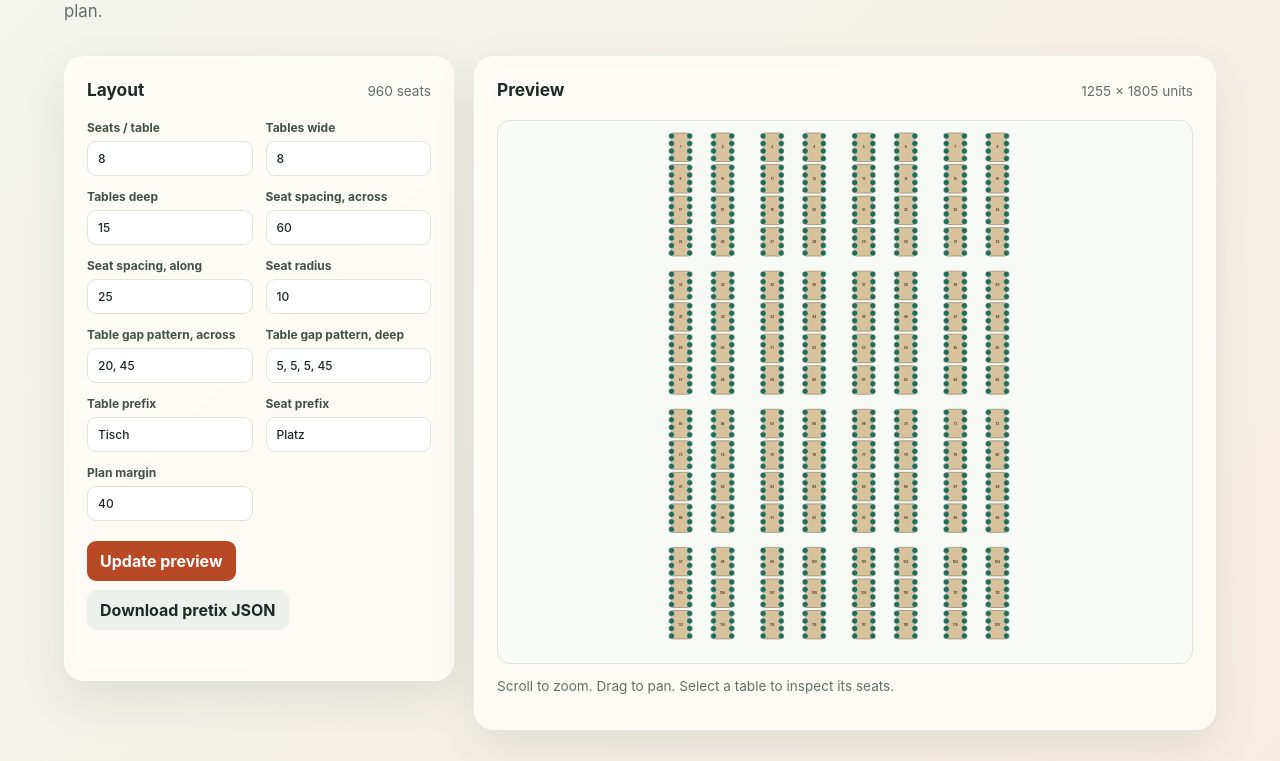
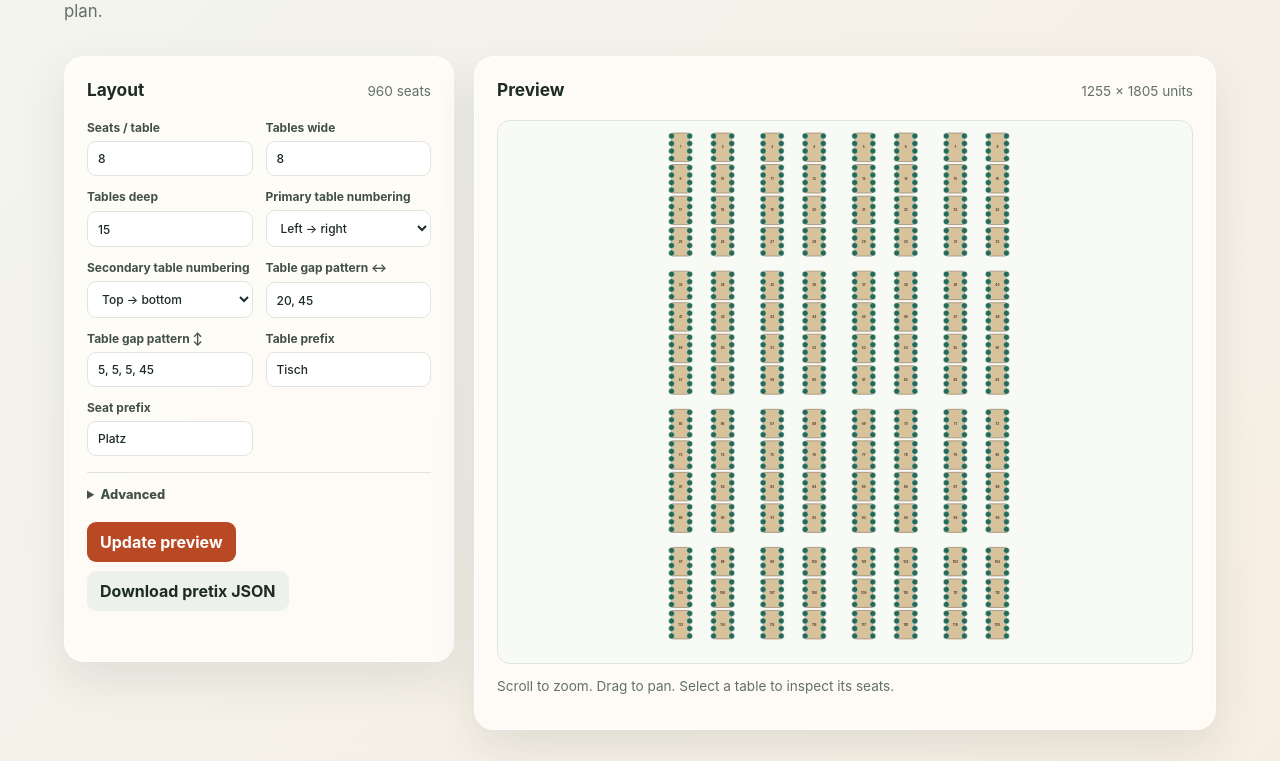
Before and after one commit to michaelkrebs94/pretix-seating-beer-benches, a FastAPI app: page / in a window 1280 px wide. Shown: the part 272-1033 px from the top of the page. Run offline with FastAPI, Linux system fonts and the light colour scheme.

Commit message:
Add configurable table numbering controls

```diff
--- a/app/main.py
+++ b/app/main.py
@@ -1,6 +1,7 @@
 from __future__ import annotations
 
 from pathlib import Path
+from typing import Literal
 from fastapi import FastAPI, HTTPException
 from fastapi.responses import HTMLResponse
 from fastapi.staticfiles import StaticFiles
@@ -28,6 +29,8 @@ class SeatingRequest(BaseModel):
     table_name: str = Field(default="Tisch", min_length=1, max_length=80)
     seat_name: str = Field(default="Platz", min_length=1, max_length=80)
     margin: int = Field(default=40, ge=0)
+    primary_numbering: Literal["left-to-right", "right-to-left", "top-to-bottom", "bottom-to-top"] = "left-to-right"
+    secondary_numbering: Literal["left-to-right", "right-to-left", "top-to-bottom", "bottom-to-top"] = "top-to-bottom"
 
     @field_validator("seats_per_table")
     @classmethod
@@ -41,6 +44,15 @@ class SeatingRequest(BaseModel):
     def gaps_must_not_be_empty_or_negative(cls, value: list[int]) -> list[int]:
         if not value or any(gap < 0 for gap in value):
             raise ValueError("must contain non-negative values")
+        return value
+
+    @field_validator("secondary_numbering")
+    @classmethod
+    def numbering_directions_must_be_perpendicular(cls, value: str, info) -> str:
+        primary_is_horizontal = info.data.get("primary_numbering") in {"left-to-right", "right-to-left"}
+        secondary_is_horizontal = value in {"left-to-right", "right-to-left"}
+        if primary_is_horizontal == secondary_is_horizontal:
+            raise ValueError("must be perpendicular to the primary table numbering direction")
         return value
 
     def as_config(self) -> SeatingConfig:
--- a/app/static/app.css
+++ b/app/static/app.css
@@ -13,8 +13,11 @@ h2 { margin:0; font-size:1.08rem; }
 .panel-title span,.hint { color:var(--muted); font-size:.85rem; }
 .grid { display:grid; grid-template-columns:repeat(2,minmax(0,1fr)); gap:13px; }
 label { color:#425148; display:grid; gap:6px; font-size:.75rem; font-weight:700; }
-input { width:100%; min-width:0; color:var(--ink); background:#fff; border:1px solid var(--line); border-radius:9px; padding:9px 10px; font:inherit; font-weight:500; }
-input:focus { border-color:var(--accent); outline:3px solid #b8492420; }
+input,select { width:100%; min-width:0; color:var(--ink); background:#fff; border:1px solid var(--line); border-radius:9px; padding:9px 10px; font:inherit; font-weight:500; }
+input:focus,select:focus { border-color:var(--accent); outline:3px solid #b8492420; }
+.advanced { margin-top:16px; border-top:1px solid var(--line); padding-top:14px; }
+.advanced summary { cursor:pointer; color:#425148; font-size:.8rem; font-weight:800; }
+.advanced-grid { margin-top:14px; }
 .actions { display:flex; flex-wrap:wrap; gap:9px; margin-top:20px; }
 button { border:0; border-radius:9px; background:var(--accent); color:white; cursor:pointer; font:inherit; font-weight:750; padding:10px 13px; }
 button.secondary { background:#edf1eb; color:var(--ink); }
--- a/app/static/app.js
+++ b/app/static/app.js
@@ -15,6 +15,17 @@ function payload() {
 }
 
 function seatCount(data) { return data.seats_per_table * data.num_tables_x * data.num_tables_y; }
+
+function updateNumberingOptions() {
+  const primary = form.elements.primary_numbering;
+  const secondary = form.elements.secondary_numbering;
+  const primaryIsHorizontal = ['left-to-right', 'right-to-left'].includes(primary.value);
+  for (const option of secondary.options) {
+    const secondaryIsHorizontal = ['left-to-right', 'right-to-left'].includes(option.value);
+    option.disabled = primaryIsHorizontal === secondaryIsHorizontal;
+  }
+  if (secondary.selectedOptions[0].disabled) secondary.value = primaryIsHorizontal ? 'top-to-bottom' : 'left-to-right';
+}
 
 function render(data) {
   const zone = data.zones[0];
@@ -58,7 +69,9 @@ async function generate() {
 }
 
 form.addEventListener('submit', async event => { event.preventDefault(); try { await generate(); } catch (err) { error.textContent = err.message; } });
+form.elements.primary_numbering.addEventListener('change', updateNumberingOptions);
 document.querySelector('#download').addEventListener('click', async () => {
   try { if (!plan) await generate(); const link = document.createElement('a'); link.href = URL.createObjectURL(new Blob([JSON.stringify(plan, null, 2)], { type:'application/json' })); link.download = 'beer-benches-seating.json'; link.click(); URL.revokeObjectURL(link.href); } catch (err) { error.textContent = err.message; }
 });
+updateNumberingOptions();
 generate().catch(err => { error.textContent = err.message; });
--- a/app/templates/index.html
+++ b/app/templates/index.html
@@ -21,15 +21,36 @@
           <label>Seats / table<input name="seats_per_table" type="number" min="2" step="2" value="8"></label>
           <label>Tables wide<input name="num_tables_x" type="number" min="1" value="8"></label>
           <label>Tables deep<input name="num_tables_y" type="number" min="1" value="15"></label>
-          <label>Seat spacing, across<input name="gap_seats_x" type="number" min="0" value="60"></label>
-          <label>Seat spacing, along<input name="gap_seats_y" type="number" min="0" value="25"></label>
-          <label>Seat radius<input name="seat_radius" type="number" min="0" value="10"></label>
-          <label>Table gap pattern, across<input name="gap_tables_x" value="20, 45"></label>
-          <label>Table gap pattern, deep<input name="gap_tables_y" value="5, 5, 5, 45"></label>
+          <label>Primary table numbering
+            <select name="primary_numbering">
+              <option value="left-to-right">Left → right</option>
+              <option value="right-to-left">Right → left</option>
+              <option value="top-to-bottom">Top → bottom</option>
+              <option value="bottom-to-top">Bottom → top</option>
+            </select>
+          </label>
+          <label>Secondary table numbering
+            <select name="secondary_numbering">
+              <option value="top-to-bottom">Top → bottom</option>
+              <option value="bottom-to-top">Bottom → top</option>
+              <option value="left-to-right">Left → right</option>
+              <option value="right-to-left">Right → left</option>
+            </select>
+          </label>
+          <label>Table gap pattern ↔<input name="gap_tables_x" value="20, 45"></label>
+          <label>Table gap pattern ↕<input name="gap_tables_y" value="5, 5, 5, 45"></label>
           <label>Table prefix<input name="table_name" value="Tisch"></label>
           <label>Seat prefix<input name="seat_name" value="Platz"></label>
-          <label>Plan margin<input name="margin" type="number" min="0" value="40"></label>
         </div>
+        <details class="advanced">
+          <summary>Advanced</summary>
+          <div class="grid advanced-grid">
+            <label>Seat spacing, across<input name="gap_seats_x" type="number" min="0" value="60"></label>
+            <label>Seat spacing, along<input name="gap_seats_y" type="number" min="0" value="25"></label>
+            <label>Seat radius<input name="seat_radius" type="number" min="0" value="10"></label>
+            <label>Plan margin<input name="margin" type="number" min="0" value="40"></label>
+          </div>
+        </details>
         <div class="actions">
           <button type="submit">Update preview</button>
           <button id="download" type="button" class="secondary">Download pretix JSON</button>
```
Also changed, not shown: seating.py (+30 -4 lines), tests/test_seating.py (+36 -0 lines).
